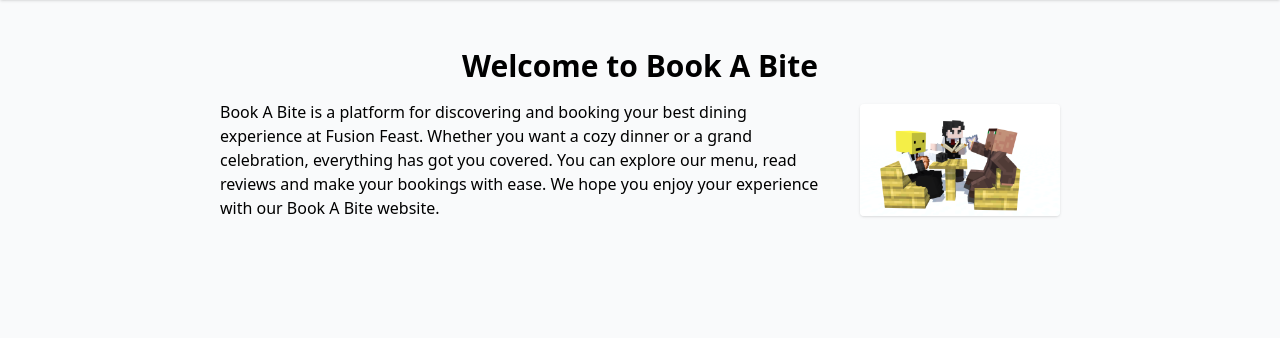
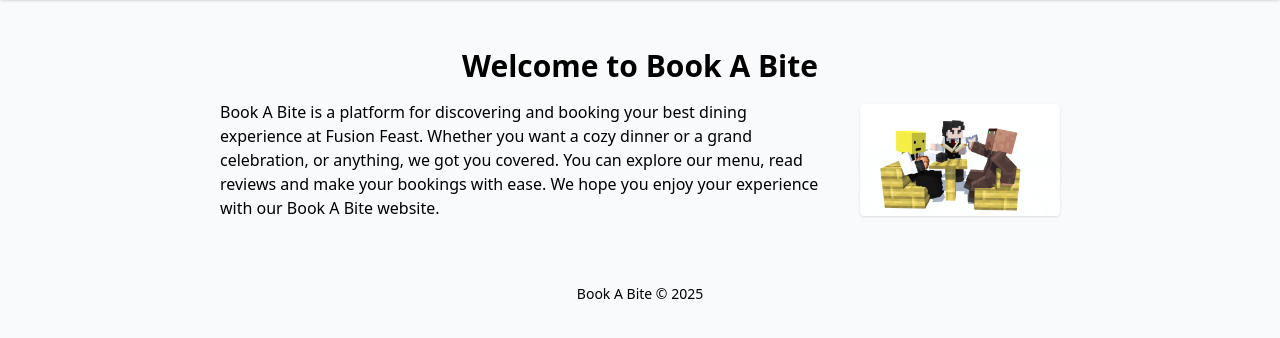
Before and after one commit to MaxMeechan/Book_A_Bite, a Django app: page / in a window 1280 px wide. Shown: the part 112-450 px from the top of the page. Run offline with Django 3.2, Linux system fonts and the light colour scheme; some libraries are stand-ins or nearby versions.

Commit message:
Added a footer to the pages

```diff
--- a/static/css/base.css
+++ b/static/css/base.css
@@ -75,6 +75,9 @@ h1 {
     flex-grow: 1;
 }
 
+
+
+
 /* Mobile Responsiveness */
 @media (max-width: 768px) {
     .image-gallery {
--- a/templates/BookaBite/about.html
+++ b/templates/BookaBite/about.html
@@ -14,7 +14,7 @@
   <div class="flex flex-col items-center space-y-4 md:flex-row md:justify-center md:space-y-0 md:space-x-8">
     <div class="md:w-1/2 text-left">
       <p class="test-gray-700">
-        The Fusion Feast: Book A Bite website was created by 5 members of Group 7E: Ryan O'Byrne, Max Meechan, Kyle Smith, Keyaan Sadiq and Bowen Sun. Our goal was to make an amazing website for every user to have an easy experience to book the restaurant for food, browse the variety of the restaurant's menu and leave reviews on how they enjoyed their restaurant experience whilst all making this user-friendly and efficiently interactive
+        The Fusion Feast: Book A Bite website was created by 5 members of Group 7E: Ryan O'Byrne, Max Meechan, Kyle Smith, Keyaan Sadiq and Bowen Sun. Our goal was to make an amazing website for every user to have an easy experience to book the restaurant for food, browse the variety of the restaurant's menu and leave reviews on how they enjoyed their restaurant experience whilst all making this user-friendly and efficiently interactive.
       </p>
     </div>
     <div>
--- a/templates/BookaBite/base.html
+++ b/templates/BookaBite/base.html
@@ -45,12 +45,12 @@
             </nav>
         </div>
     </header>
-
-
     <main class="container mx-auto px-4 py-6">
         {% block body_block %}
         {% endblock %}
     </main>
+    <footer class="bg-white-600 text-black text-center py-4 text-sm">
+        <p>Book A Bite &copy; 2025</p>
+    </footer>
 </body>
-
 </html>
--- a/templates/BookaBite/home.html
+++ b/templates/BookaBite/home.html
@@ -10,7 +10,7 @@
   <h1 class="text-3xl font-bold text-center mb-4">Welcome to Book A Bite</h1>
   <div class="flex flex-col items-center space-y-4 md:flex-row md:justify-center md:space-y-0 md:space-x-8">
     <div class="md:w-1/2 text-left">
-      <p>Book A Bite is a platform for discovering and booking your best dining experience at Fusion Feast. Whether you want a cozy dinner or a grand celebration, everything has got you covered. You can explore our menu, read reviews and make your bookings with ease. We hope you enjoy your experience with our Book A Bite website.</p>
+      <p>Book A Bite is a platform for discovering and booking your best dining experience at Fusion Feast. Whether you want a cozy dinner or a grand celebration, or anything, we got you covered. You can explore our menu, read reviews and make your bookings with ease. We hope you enjoy your experience with our Book A Bite website.</p>
     </div>
     <div>
       <img class="w-[200px] rounded shadow" src="/media/HomePage2.png" alt="Home Page Image">
```
